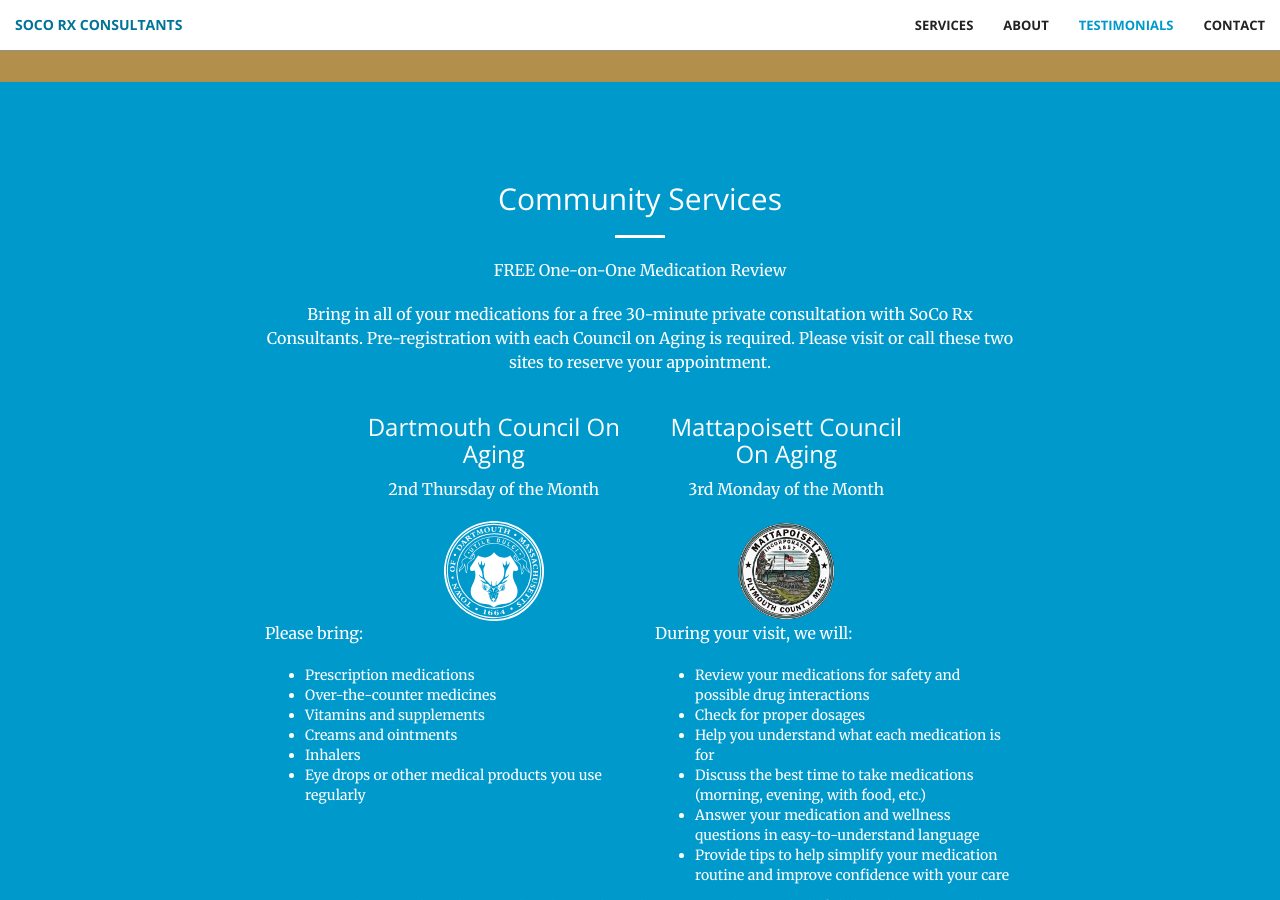
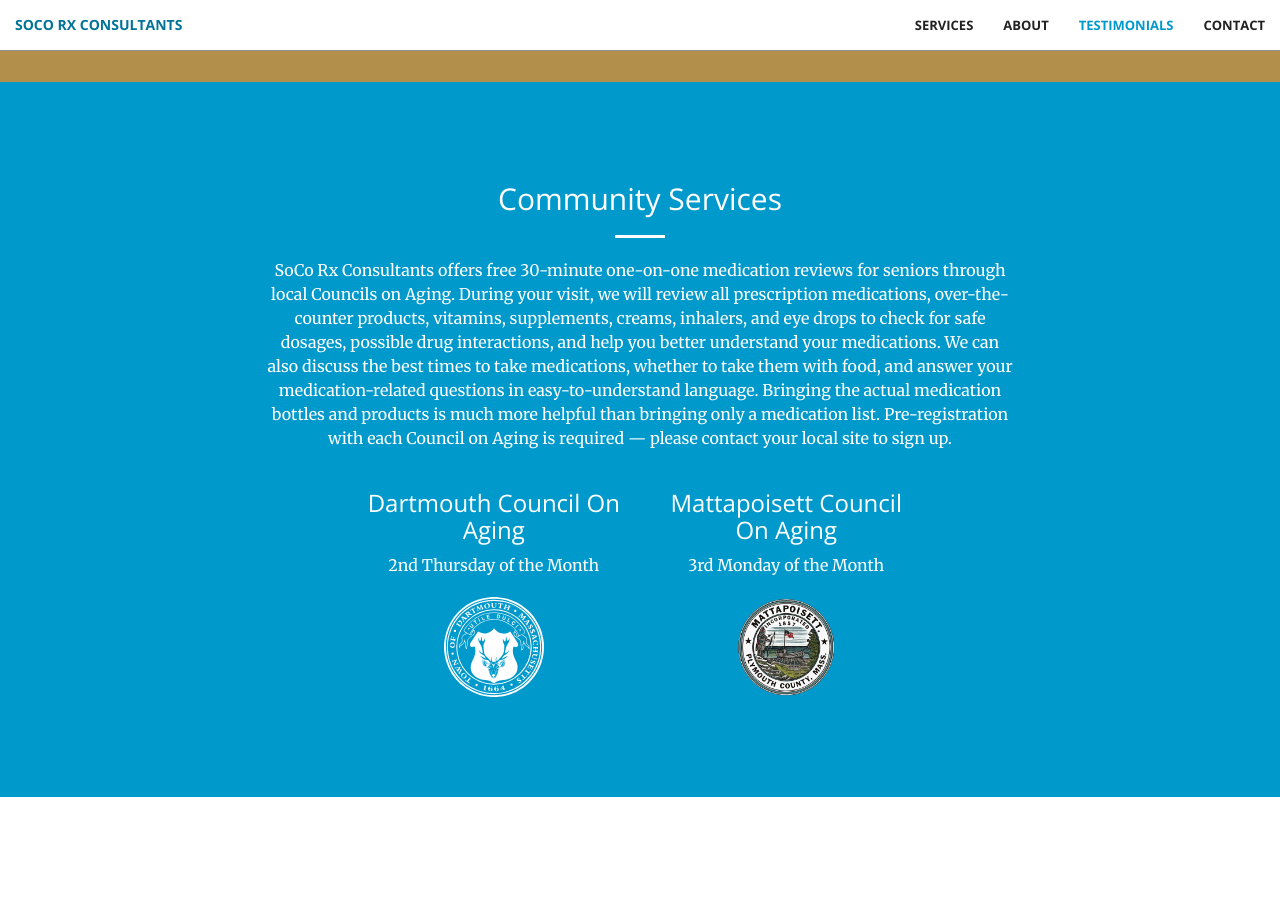
Before and after one commit to edlavalette/edlavalette.github.io, a Jekyll site: the page built from index.html, in a window 1280 px wide and 900 px high, scrolled down 3376 px. Built offline with Jekyll 4.4.1, drawn with Linux system fonts in a browser that asks for light colours; some of the changed text lies outside the part shown.

Commit message:
Update volunteer.html

```diff
--- a/_includes/volunteer.html
+++ b/_includes/volunteer.html
@@ -10,8 +10,7 @@
         <div class="container">
         <div class="row">
             <div class="col-lg-8 col-lg-offset-2 text-center">
-                <p class="text-faded">FREE One-on-One Medication Review</p>
-                <p class="text-faded">Bring in all of your medications for a free 30-minute private consultation with SoCo Rx Consultants.  Pre-registration with each Council on Aging is required. Please visit or call these two sites to reserve your appointment.</p>
+                <p class="text-faded">SoCo Rx Consultants offers free 30-minute one-on-one medication reviews for seniors through local Councils on Aging. During your visit, we will review all prescription medications, over-the-counter products, vitamins, supplements, creams, inhalers, and eye drops to check for safe dosages, possible drug interactions, and help you better understand your medications. We can also discuss the best times to take medications, whether to take them with food, and answer your medication-related questions in easy-to-understand language. Bringing the actual medication bottles and products is much more helpful than bringing only a medication list. Pre-registration with each Council on Aging is required — please contact your local site to sign up.</p>
             </div>
         </div>
     </div>
@@ -33,35 +32,4 @@
         </div>
     </div>
 </div>
-<div class="container">
-    <div class="row">
-        <div class="col-lg-4 col-lg-offset-2 col-md-6">
-            <p class="text-faded">Please bring:</p>
-            <ul class="text-faded">
-                <li>Prescription medications</li>
-                <li>Over-the-counter medicines</li>
-                <li>Vitamins and supplements</li>
-                <li>Creams and ointments</li>
-                <li>Inhalers</li>
-                <li>Eye drops or other medical products you use regularly</li>
-            </ul>
-        </div>
-        <div class="col-lg-4 col-md-6">
-            <p class="text-faded">During your visit, we will:</p>
-            <ul class="text-faded">
-                <li>Review your medications for safety and possible drug interactions</li>
-                <li>Check for proper dosages</li>
-                <li>Help you understand what each medication is for</li>
-                <li>Discuss the best time to take medications (morning, evening, with food, etc.)</li>
-                <li>Answer your medication and wellness questions in easy-to-understand language</li>
-                <li>Provide tips to help simplify your medication routine and improve confidence with your care</li>
-            </ul>
-        </div>
-    </div>
-    <div class="row">
-        <div class="col-lg-8 col-lg-offset-2 text-center">
-            <p class="text-faded">Bringing the actual medication bottles and products is much more helpful than bringing only a medication list. This allows for a more complete and accurate review.</p>
-        </div>
-    </div>
-</div>
 </section>
```
